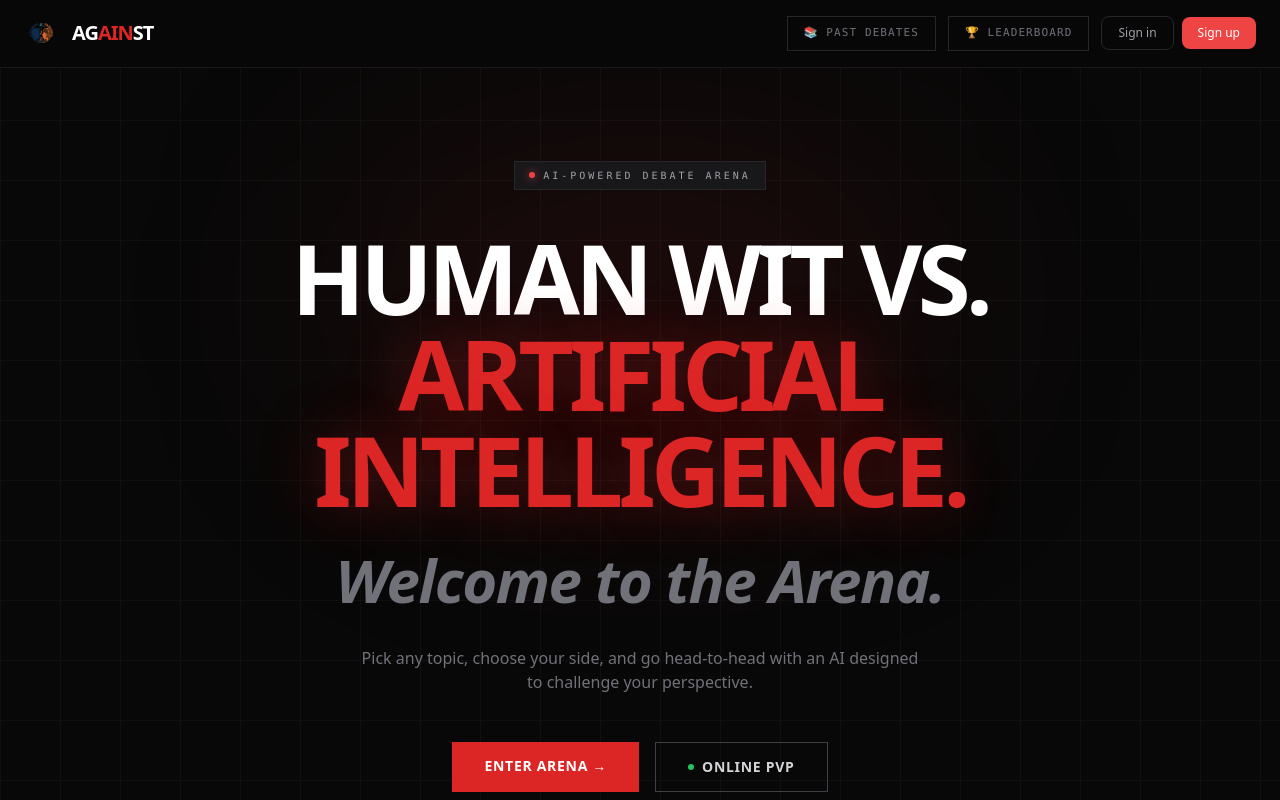
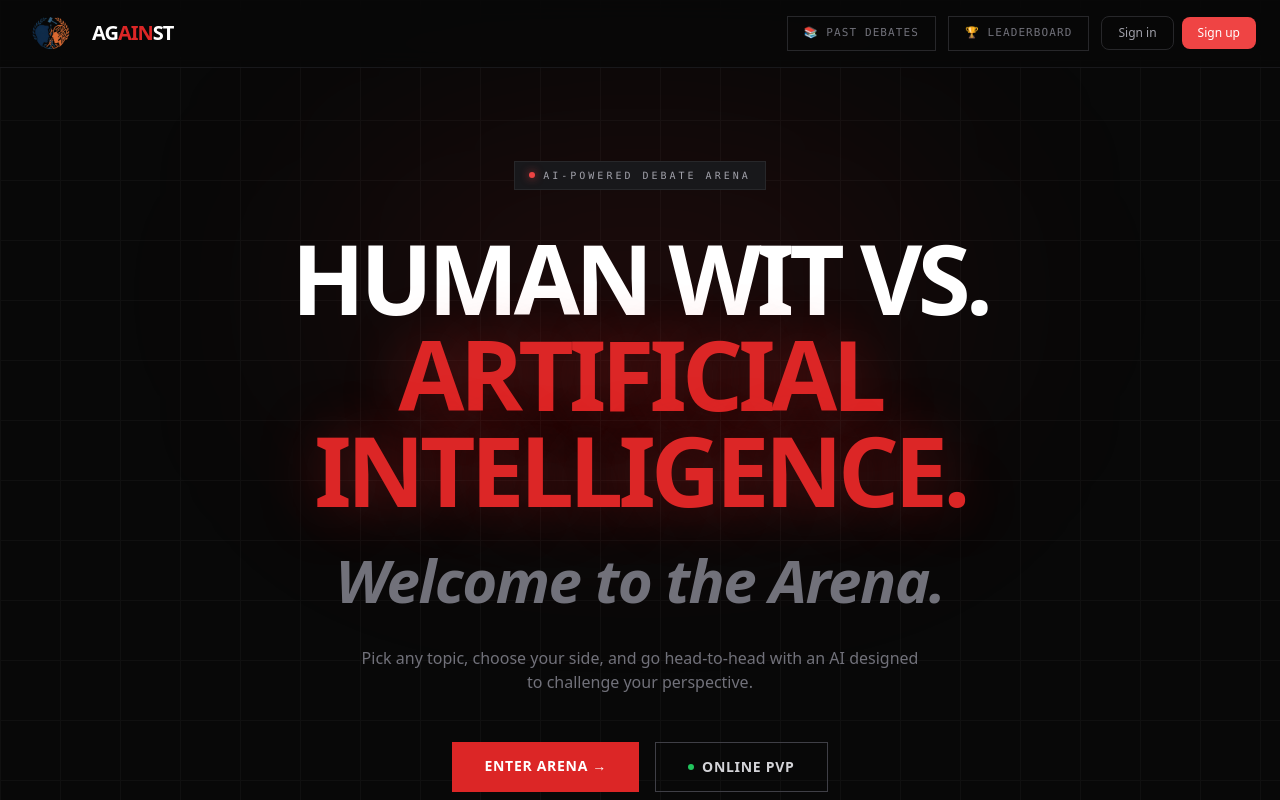
Before and after one commit to theprakhar211/agAInst, a Next.js app in the folder frontend/: page / in a window 1280 px wide. Shown: the top 800 px of the page. Built offline with nearby package versions, Linux system fonts and the light colour scheme; no server answers.

Commit message:
Made logo on landing page larger

```diff
--- a/frontend/app/page.tsx
+++ b/frontend/app/page.tsx
@@ -120,8 +120,8 @@ export default function Home() {
             <Image
               src="/logo3.png"
               alt="agAInst logo"
-              width={36}
-              height={36}
+              width={56}
+              height={56}
               priority
               className="rounded-md"
             />
```
